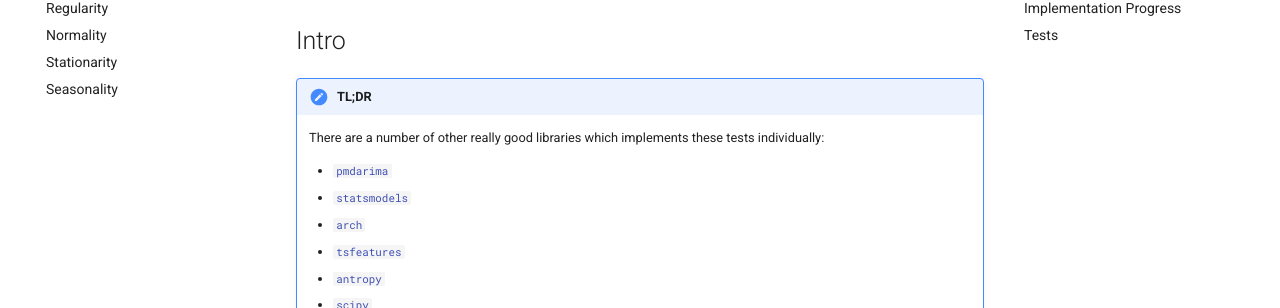
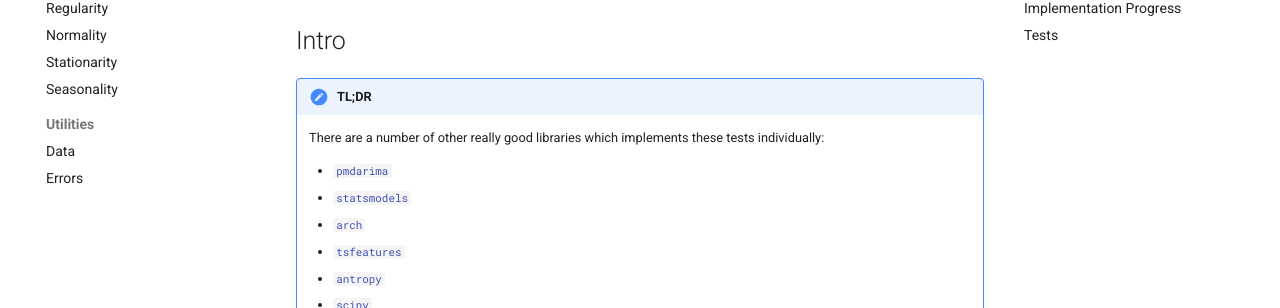
Before and after one commit to data-science-extensions/ts-stat-tests, an MkDocs documentation site: the page built from docs/code/index.md, in a window 1280 px wide. Shown: the part 205-513 px from the top of the page. Built offline with MkDocs 1.6.1 and Material for MkDocs 9.7.7, drawn with Linux system fonts in a browser that asks for light colours; comment, search, counter and statistics services are not loaded; the version menu is left out.

Commit message:
Add utils docs pages to MkDocs navigation - Create `data.md` file for data utilities documentation - Create `errors.md` file for error utilities documentation - Update `mkdocs.yml` to include new documentation in navigation

```diff
--- a/mkdocs.yml
+++ b/mkdocs.yml
@@ -61,6 +61,9 @@ nav:
       - Normality: code/normality.md
       - Stationarity: code/stationarity.md
       - Seasonality: code/seasonality.md
+      - Utilities:
+          - Data: code/data.md
+          - Errors: code/errors.md
   - Data Science Extensions: https://data-science-extensions.com/
 
 
```
Also changed, not shown: docs/code/data.md (added, +1 -0 lines), docs/code/errors.md (added, +1 -0 lines).
